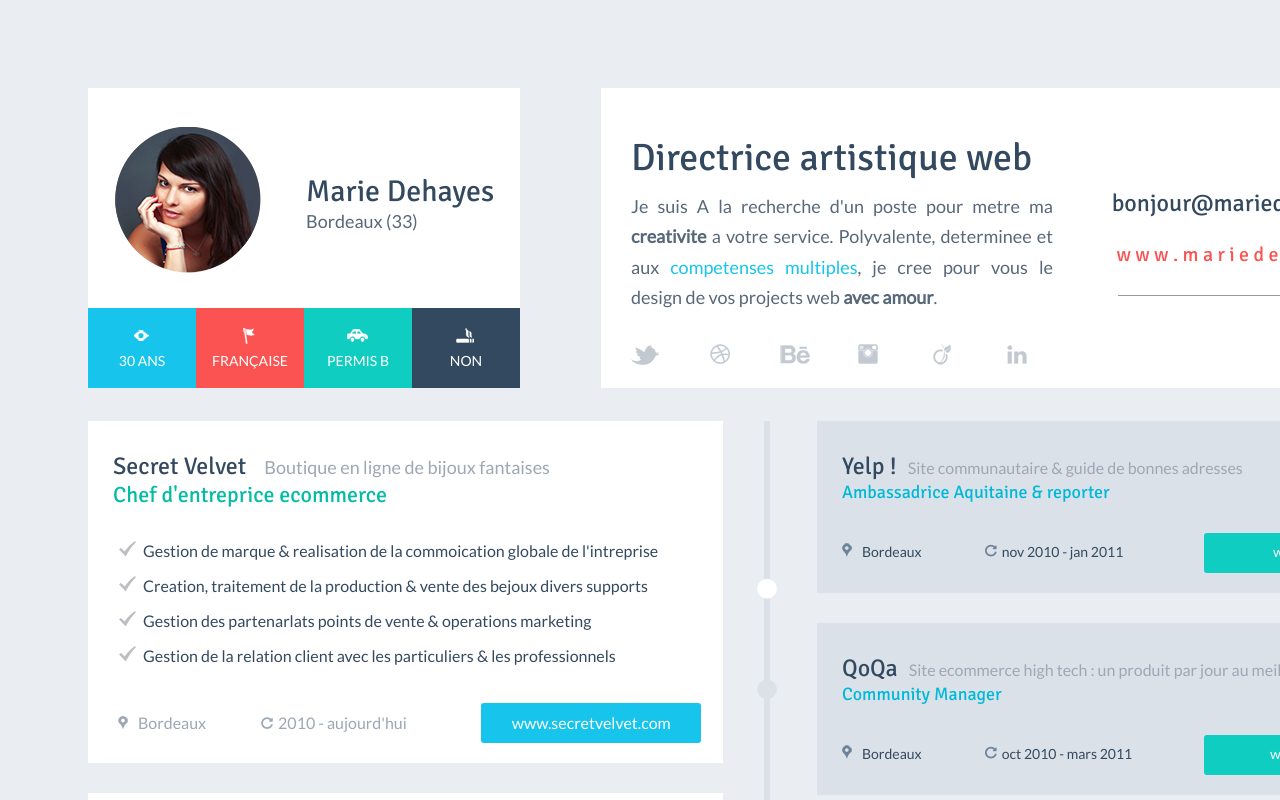
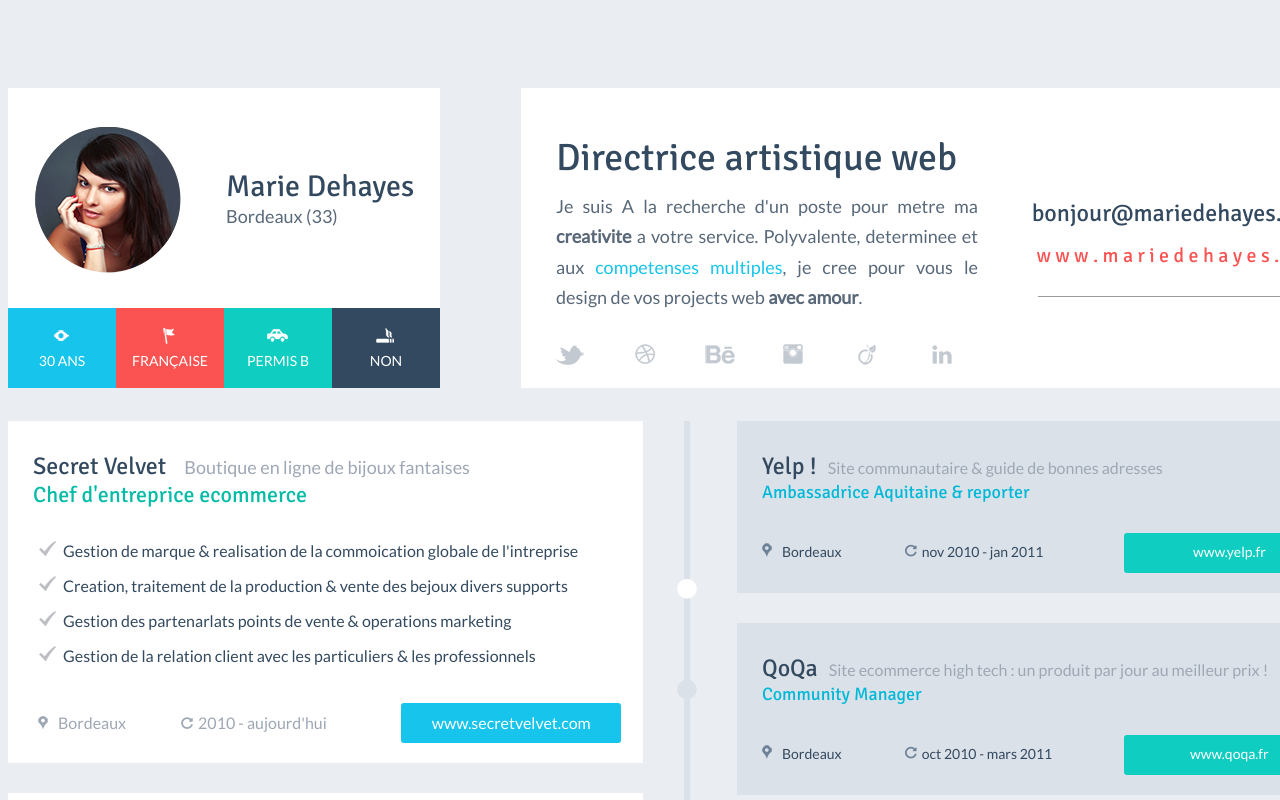
Before and after one commit to nu17god/Practice-2019, a plain HTML site: page Hello/index.html in a window 1280 px wide. Shown: the top 800 px of the page. Drawn offline with Linux system fonts and the light colour scheme; a web font is replaced by a local one.

Commit message:
11 hours - some changes

```diff
--- a/Hello/index.html
+++ b/Hello/index.html
@@ -11,27 +11,27 @@
     <title>Task09</title>
 </head>
 <body>
+    <div class="header">
         <div class="header-layout">
-        <div class="head-layout">
-            <div class="profile-layout">
-                <div class="profile-nameinfo-layout">
-                    <div class="profile-avatar-layout">
+            <div class="header-layout-profile">
+                <div class="header-layout-profile-main">
+                    <div class="header-layout-profile-main-avatar">
                     </div>
-                    <div class="profile-name-layout">
+                    <div class="header-layout-profile-main-name">
                         <p>Marie Dehayes</p>
                         <p>Bordeaux (33)</p>
                     </div>
                 </div>
-                <div class="profile-maininfo-layout"><div>30 ANS</div><div>FRANÇAISE</div><div>PERMIS B</div><div>NON</div>
+                <div class="header-layout-profile-info"><div>30 ANS</div><div>FRANÇAISE</div><div>PERMIS B</div><div>NON</div>
                 </div>
             </div>
-            <div class="rightside-layout">
-                <div class="info-layout">
+            <div class="header-layout-rightside">
+                <div class="header-layout-rightside-info">
                     <p><span>Directrice artistique web</span><br>
                     Je suis A la recherche d'un poste pour metre ma <b>creativite</b> a votre service. Polyvalente, determinee et aux <a href="">competenses multiples</a>, je cree pour vous le design de vos projects web <b>avec amour</b>.</p>
-                    <div class="rightside-info-url"><a href="https://www.twitter.com"><img src="images/twitter.png" alt="twitter"></a><a href=""><img src="images/ball.png" alt="unknown"></a><a href="https://www.be.com"><img src="images/be.png" alt="be.com"></a><a href="https://www.instagram.com/"><img src="images/inst.png" alt="instagram.com"></a><a href=""><img src="images/fruit.png" alt="unknown"></a><a href="https://www.linkedin.com"><img src="images/in.png" alt="www.linkedin.com"></a></div>
+                    <div class="header-layout-rightside-info-url"><a href="https://www.twitter.com"><img src="images/twitter.png" alt="twitter"></a><a href=""><img src="images/ball.png" alt="unknown"></a><a href="https://www.be.com"><img src="images/be.png" alt="be.com"></a><a href="https://www.instagram.com/"><img src="images/inst.png" alt="instagram.com"></a><a href=""><img src="images/fruit.png" alt="unknown"></a><a href="https://www.linkedin.com"><img src="images/in.png" alt="www.linkedin.com"></a></div>
                 </div>
-                <div class="e-mail-layout">
+                <div class="header-layout-rightside-e-mail">
                     <p>bonjour@mariedehayes.com</p>
                     <p>w w w . m a r i e d e h a y e s . c o m</p>
                     <br><hr size="1" width="95%">
@@ -39,8 +39,9 @@
             </div>
         </div>
     </div>
+    <div class="main">
     <div class="main-layout">
-        <div class="main-left-side">
+        <div class="main-layout-left">
             <div class="main-info">
                 <span class="main-info-title">Secret Velvet</span>
                 <span class="main-info-comment">Boutique en ligne de bijoux fantaises</span>
@@ -98,8 +99,8 @@
                 </div>
             </div>
         </div>
-    <div class="main-middle-line"></div>
-    <div class="main-right-side">
+        <div class="main-layout-middle"></div>
+        <div class="main-layout-right">
             <div class="main-info main-info-right" >
                 <span class="main-info-title">Yelp !</span>
                 <span class="main-info-comment main-info-comment-right">Site communautaire & guide de bonnes adresses</span>
@@ -210,7 +211,7 @@
                         </div>
                     </div>
                 </div>
-
+            </div>
         </div>
     </div>
     </div>
--- a/Hello/style/footer.css
+++ b/Hello/style/footer.css
@@ -2,13 +2,13 @@
 {
     min-height: 120px;
     width: 100%;
+    text-align: center;
 }
 
 .footer-layout
 {
     margin-left: 80px;
     display: inline-block;
-    text-align: center;
     width: 1350px;
     height: 50px;
 }
--- a/Hello/style/header.css
+++ b/Hello/style/header.css
@@ -1,19 +1,19 @@
-.header-layout
+.header
 {
     min-height: 300px;
     width: 100%;
+    text-align: center;
 }
 
-.head-layout
+.header-layout
 {
     margin-top: 80px;
     display: inline-block;
-    text-align: center;
     width: 1350px;
-    margin-left: 80px;
+    /*margin-left: 80px;*/
 }
 
-.profile-layout
+.header-layout-profile
 {
     float: left;
     width: 32%;
@@ -22,7 +22,7 @@
     background-color: #fff;
 }
 
-.profile-nameinfo-layout
+.header-layout-profile-main
 {
     margin: 0;
     margin-left: 23px;
@@ -31,14 +31,22 @@
     height: auto;
 }
 
-.profile-nameinfo-layout::after
+.header-layout-profile-main::after
 {
     display: table;
     content: " ";
     clear: both;
 }
 
-.profile-name-layout
+.header-layout-profile-main-avatar
+{
+    background: url(../images/photo.png) no-repeat 100% 100%;
+    min-width: 150px;
+    min-height: 150px;
+    float: left;
+}
+
+.header-layout-profile-main-name
 {
     float: left;
     margin-left: 45px;
@@ -46,17 +54,17 @@
     font-size: 20px;
 }
 
-.profile-name-layout p:first-child
+.header-layout-profile-main-name p:first-child
 {
     margin: 0;
-    margin-top: 50px;
+    margin-top: 45px;
     font-size: 30px;
     color: #33495F ;
     font-family: 'Signika', sans-serif;
     font-weight: normal;
 }
 
-.profile-name-layout p:last-child
+.header-layout-profile-main-name p:last-child
 {
     font-size: 18px;
     color: #586879 ;
@@ -65,21 +73,13 @@
     margin: 0;
 }
 
-.profile-avatar-layout
-{
-    background: url(../images/photo.png) no-repeat 100% 100%;
-    min-width: 150px;
-    min-height: 150px;
-    float: left;
-}
-
-.profile-maininfo-layout
+.header-layout-profile-info
 {
     width: 100%;
     margin-top: 35px;
 }
 
-.profile-maininfo-layout div
+.header-layout-profile-info div
 {
     display: inline-block;
     width: 25%;
@@ -90,37 +90,43 @@
     line-height: 105px;
 }
 
-.profile-maininfo-layout div:first-child
+.header-layout-profile-info div:first-child
 {
     background: url(../images/profileinfo1.png) #16C4EC no-repeat 49% 32% ;
 }
 
-.profile-maininfo-layout div:nth-child(2)
+.header-layout-profile-info div:nth-child(2)
 {
     background: url(../images/profileinfo2.png) #FA5351 no-repeat 49% 32%;
 }
 
-.profile-maininfo-layout div:nth-child(3)
+.header-layout-profile-info div:nth-child(3)
 {
     background: url(../images/profileinfo3.png) #10CDC1 no-repeat 49% 32%;
 }
 
-.profile-maininfo-layout div:last-child
+.header-layout-profile-info div:last-child
 {
     background: url(../images/profileinfo4.png) #33495F no-repeat 49% 31%;
 }
 
+.header-layout-rightside
+{
+    float: right;
+    width: 62%;
+    min-height: 300px;
+    background-color: #fff;
+}
 
-/* RIGHT SIDE*/
-
-.info-layout
+.header-layout-rightside-info
 {
     float: left;
     width: 54%;
     margin-top: 20px;
+    padding-left: 5px;
 }
 
-.info-layout span
+.header-layout-rightside-info span
 {
     margin: 0;
     font-size: 38px;
@@ -130,7 +136,7 @@
     padding-top: 0;
 }
 
-.info-layout p
+.header-layout-rightside-info p
 {
     text-align: justify;
     font-size: 18px;
@@ -139,13 +145,38 @@
     margin-left: 30px;
 }
 
-.info-layout a
+.header-layout-rightside-info a
 {
     text-decoration: none;
     color:#16C4EC;
 }
 
-.e-mail-layout
+.header-layout-rightside-info-url
+{
+    float: left;
+    width: 100%;
+    height: 50px;
+}
+
+.header-layout-rightside-info-url div
+{
+    height: 50px;
+    width: 16%;
+    float: left;
+    margin-bottom: 10px;
+}
+
+.header-layout-rightside-info-url a
+{
+    margin-left: 25px;
+}
+
+.header-layout-rightside-info-url a:first-child
+{
+    margin-left: 10px;
+}
+
+.header-layout-rightside-e-mail
 {
     font-family: 'Signika', sans-serif;
     vertical-align: center;
@@ -155,51 +186,18 @@
     margin-right: 25px;
 }
 
-.e-mail-layout p:first-child
+.header-layout-rightside-e-mail p:first-child
 {
     margin-right: 50px;
-    margin-top: 0;
+    margin-top: 10px;
+    margin-bottom: 15px;
     color: #33495F ;
     font-size: 24px;
 }
 
-.e-mail-layout p:nth-child(2)
+.header-layout-rightside-e-mail p:nth-child(2)
 {
     margin:0;
     color: #FA5351 ;
     font-size: 20px;
 }
-
-.rightside-layout
-{
-    float: right;
-    width: 62%;
-    min-height: 300px;
-    background-color: #fff;
-}
-
-.rightside-info-url
-{
-    float: left;
-    width: 100%;
-    height: 50px;
-}
-
-.rightside-info-url div
-{
-    height: 50px;
-    width: 16%;
-    float: left;
-    margin-bottom: 10px;
-}
-
-.rightside-info-url a
-{
-    margin-left: 25px;
-}
-
-.rightside-info-url a:first-child
-{
-    margin-left: 10px;
-}
-/*STYLE*/
--- a/Hello/style/main.css
+++ b/Hello/style/main.css
@@ -2,24 +2,45 @@ body
 {
     font-family: 'Lato', sans-serif;
     background-color: #EAEDF1;
+    width: 100%;
+
+}
+
+.main
+{
+    text-align: center;
+    width: 100%;
+    min-height: 1190px;
 }
 
 
 .main-layout
 {
     display: inline-block;
-    text-align: center;
     width: 1350px;
-    margin-left: 80px;
 }
 
-/*left side*/
-
-.main-left-side
+.main-layout-left
 {
     float: left;
     width: 47%;
     height:1190px;
+}
+
+.main-layout-middle
+{
+    background: url("../images/middle-line.png") center 0 no-repeat;
+    float: left;
+    height: 1190px;
+    width: 7%;
+    margin-top: 30px;
+}
+
+.main-layout-right
+{
+    float: right;
+    width: 46%;
+    height: 1190px;
 }
 
 .main-info
@@ -54,7 +75,7 @@ body
     font-family: 'Signika', sans-serif;
 }
 
-.main-left-side ul
+.main-layout-left ul
 {
     margin-top: 25px;
     list-style-image: url("../images/ul-style.PNG");
@@ -105,25 +126,6 @@ body
 .main-info-footer-url-grey
 {
     background-color: #B0BBCA;
-}
-
-/*MIDDLE LINE*/
-
-.main-middle-line
-{
-    background: url("../images/middle-line.png") center 0 no-repeat;
-    float: left;
-    height: 1190px;
-    width: 7%;
-    margin-top: 30px;
-}
-
-/* RIGHT SIDE*/
-.main-right-side
-{
-    float: right;
-    width: 46%;
-    height: 1190px;
 }
 
 .main-info-right
```
Lines whose indentation alone changed are shown as unchanged.
